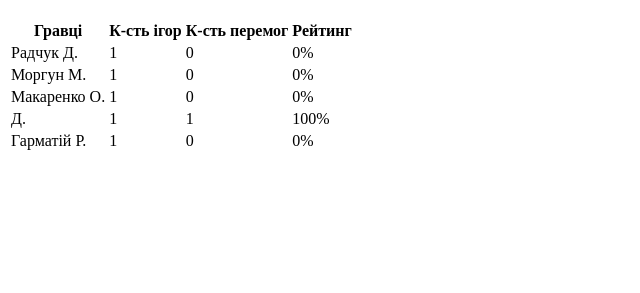
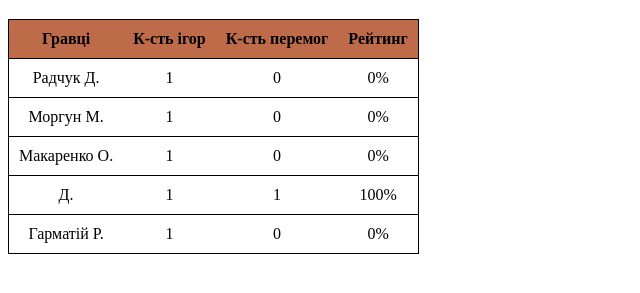
Before and after one commit to DimaRadchuk/Mare_Nonstrum, a plain HTML site: page index.html in a window 1280 px wide. Shown: the part 61-354 px from the top of the page, without its empty margins (0-640 px from the left). Drawn offline with Linux system fonts and the light colour scheme.

Commit message:
design table

```diff
--- a/index.html
+++ b/index.html
@@ -5,20 +5,27 @@
 <head>
   <meta charset="UTF-8" />
   <link rel="stylesheet" href="style/css/style.css" />
-  <script type="text/javascript" src="js/globalDate.js"></script>
+
+  <script type="text/javascript" src="js/dom.js" defer></script>
+  <script type="text/javascript" src="js/globalDate.js" defer></script>
+  <script type="text/javascript" src="js/script.js" defer></script>
+
   <title>Наше море</title>
   <style></style>
 </head>
 
 <body>
   <h1>Рейтинг</h1>
-  <div id="table-container"></div>
-  <script src="js/script.js"></script>
-
-  <!-- <table class="players_rating_table">
-      <thead class="players_rating_table_thead"></thead>
-      <tbody class="players_rating_table_tbody" id="playerRating"></tbody> -->
-  <!-- </table> -->
+  <div id="players_rating_container"></div>
+  <table class="players_rating_table">
+    <thead class="players_rating_table_thead">
+      <th>Гравці</th>
+      <th>К-сть ігор</th>
+      <th>К-сть перемог</th>
+      <th>Рейтинг</th>
+    </thead>
+    <tbody class="players_rating_table_tbody" id="playerRating"></tbody>
+  </table>
 </body>
 
 </html>
--- a/js/globalDate.js
+++ b/js/globalDate.js
@@ -1,10 +1,3 @@
-const structureTableRatingPlayers = [
-  "Гравці",
-  "К-сть ігор",
-  "К-сть перемог",
-  "Рейтинг",
-];
-
 const players = ["Радчук Д.", "Моргун М.", "Макаренко О.", "Д.", "Гарматій Р."];
 
 const gameDate = [
--- a/js/script.js
+++ b/js/script.js
@@ -33,19 +33,8 @@ function getWinRating(player, obj) {
   return gameRating;
 }
 
-function createTableRatingPlayers(structure, players, obj) {
-  const table = document.createElement("table");
-  const headerRow = document.createElement("tr");
-
-  // Create table header row
-  const keys = Object.values(structure);
-  for (const key of keys) {
-    const headerCell = document.createElement("th");
-    headerCell.textContent = key;
-    headerRow.appendChild(headerCell);
-  }
-  table.appendChild(headerRow);
-
+function createTableRatingPlayers(players, obj) {
+  const bodyRow = document.createElement("tbody");
   // Create table data rows
   players.forEach(function (player) {
     const dataRow = document.createElement("tr");
@@ -65,16 +54,8 @@ function createTableRatingPlayers(structure, players, obj) {
     dataCell.forEach(function (cell) {
       dataRow.appendChild(cell);
     });
-    table.appendChild(dataRow);
+    DOM.playerRating.appendChild(dataRow);
   });
-  return table;
 }
 
-const table = createTableRatingPlayers(
-  structureTableRatingPlayers,
-  players,
-  gameDate
-);
-
-const tableContainer = document.getElementById("table-container");
-tableContainer.appendChild(table);
+const tbodyRating = createTableRatingPlayers(players, gameDate);
--- a/style/css/style.css
+++ b/style/css/style.css
@@ -0,0 +1,20 @@
+.players_rating_table {
+    border: 1px solid black;
+    border-collapse: collapse;
+    box-shadow: 1px;
+}
+
+.players_rating_table th {
+    background-color: rgb(190, 107, 74);
+}
+
+.players_rating_table th,
+td {
+    padding: 10px;
+    text-align: center;
+    border-bottom: 1px solid #000000;
+}
+
+.players_rating_table tr:hover {
+    background-color: coral;
+}
```
